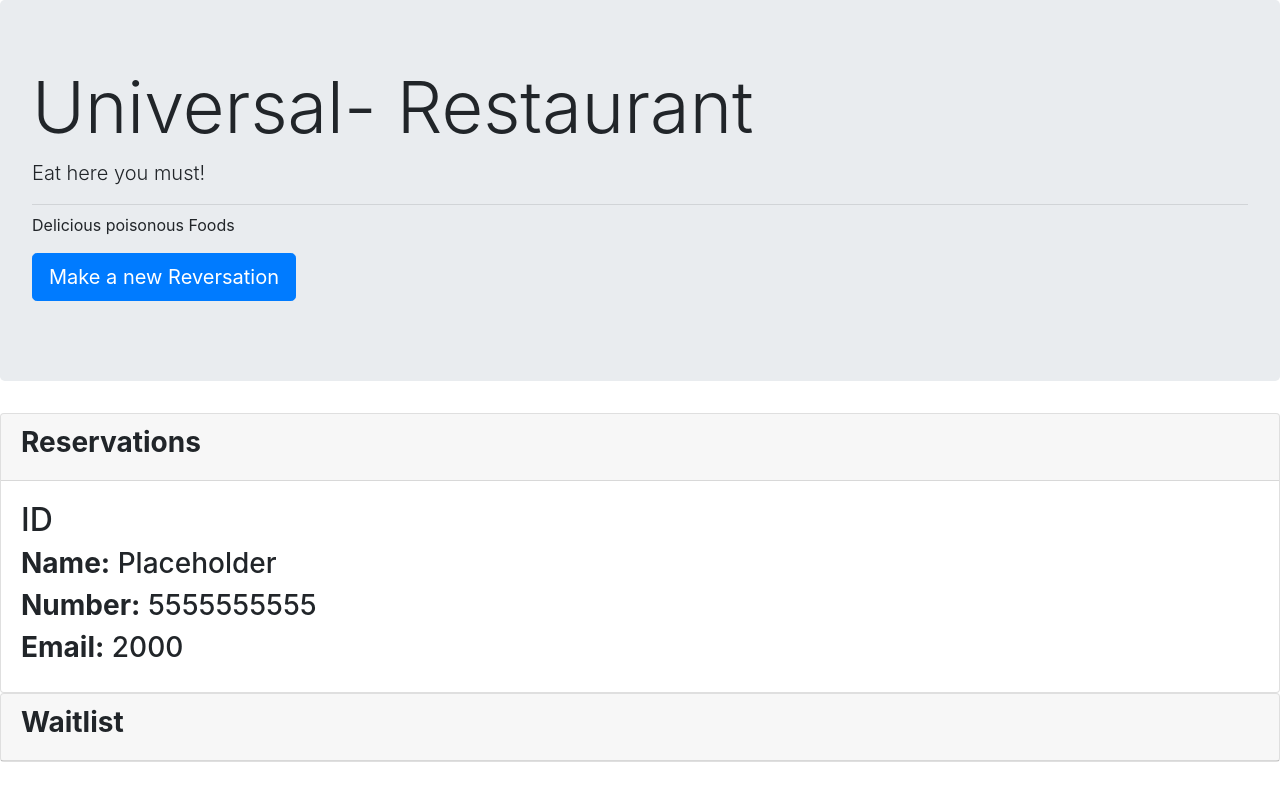
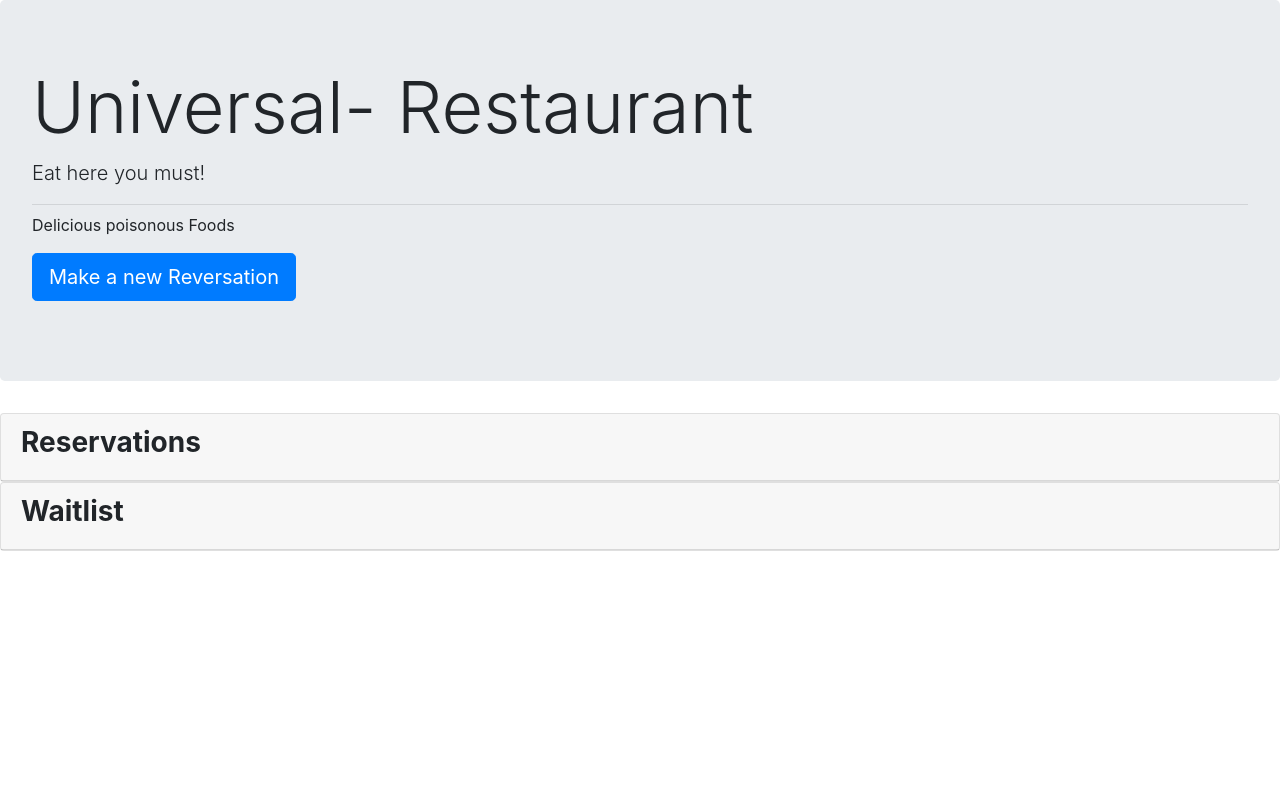
Before and after one commit to Nov1Restaurant/Universal-Restaurant, a website: page view.html in a window 1280 px wide. Drawn offline with nearby package versions, Linux system fonts and the light colour scheme.

Commit message:
a functional app

```diff
--- a/view.html
+++ b/view.html
@@ -28,15 +28,8 @@
 
     <div class="card" id="reservations">
         <div class="card-header">
-            <h3 id= "test"><strong>Reservations</strong></h3>
+            <h3 id="test"><strong>Reservations</strong></h3>
         </div>
-        <div class="card-body">
-      <h2 id="id">ID</h2>
-      <div id="stats">
-        <h3><strong>Name:</strong> <span id="name">Placeholder</span></h3>
-        <h3><strong>Number:</strong> <span id="number">5555555555</span></h3>
-        <h3><strong>Email:</strong> <span id="email">2000</span></h3>
-      </div>
     </div>
     </div>
 
@@ -44,14 +37,6 @@
         <div class="card-header">
             <h3><strong>Waitlist</strong></h3>
         </div>
-        <!-- <div class="card-body">
-        <h2 id="id">ID</h2>
-        <div id="stats">
-          <h3><strong>Name:</strong> <span id="name">Placeholder</span></h3>
-          <h3><strong>Number:</strong> <span id="number">5555555555</span></h3>
-          <h3><strong>Email:</strong> <span id="email">2000</span></h3>
-        </div>
-      </div> -->
     </div>
 
     <script src="https://cdnjs.cloudflare.com/ajax/libs/popper.js/1.14.3/umd/popper.min.js" integrity="sha384-ZMP7rVo3mIykV+2+9J3UJ46jBk0WLaUAdn689aCwoqbBJiSnjAK/l8WvCWPIPm49"
```
Also changed, not shown: form.html (+3 -3 lines), index.html (+14 -7 lines).
